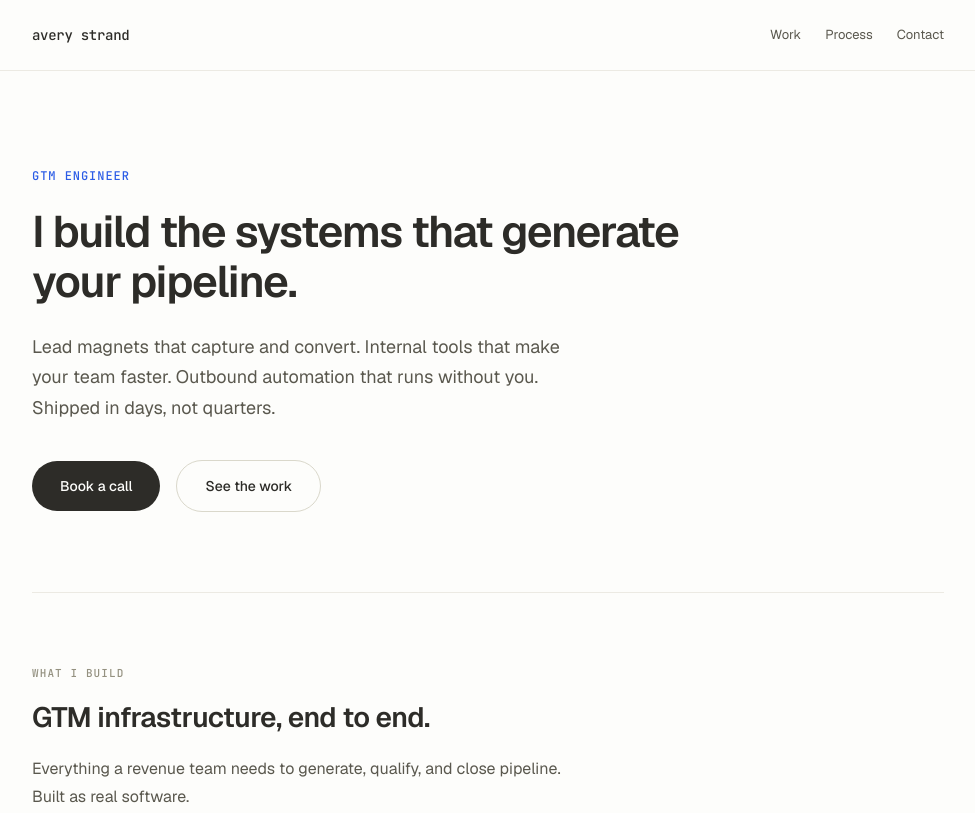
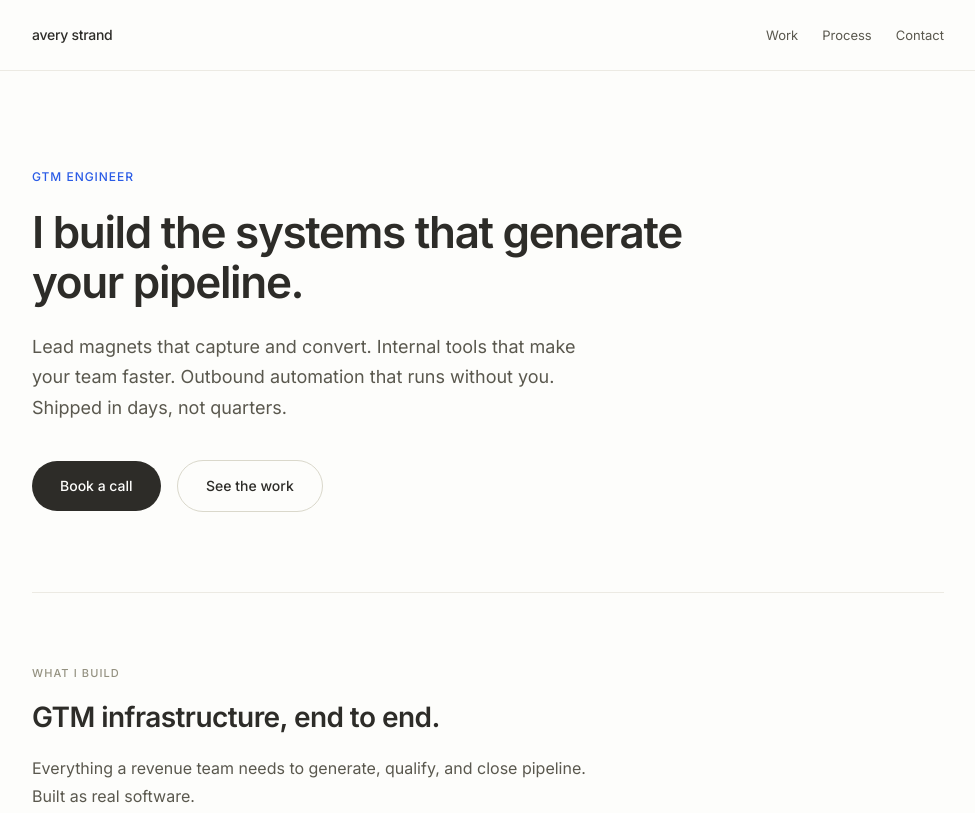
Before and after one commit to averystrand/averystrand.github.io, a plain HTML site: page index.html in a window 1280 px wide. Shown: the top 813 px of the page, without its empty margins (152-1127 px from the left). Drawn offline with nearby package versions, Linux system fonts and the light colour scheme.

Commit message:
Swap fonts to Inter, drop JetBrains Mono

```diff
--- a/index.html
+++ b/index.html
@@ -7,7 +7,7 @@
 <meta name="description" content="I build GTM infrastructure that generates pipeline. Lead magnets, internal tools, outbound automation, CRM wiring. TypeScript, shipped in days.">
 <link rel="preconnect" href="https://fonts.googleapis.com">
 <link rel="preconnect" href="https://fonts.gstatic.com" crossorigin>
-<link href="https://fonts.googleapis.com/css2?family=Geist:wght@300;400;500;600&family=JetBrains+Mono:wght@400;500&display=swap" rel="stylesheet">
+<link href="https://fonts.googleapis.com/css2?family=Inter:wght@300;400;500;600&display=swap" rel="stylesheet">
 <style>
   :root {
     --sand-50: #FDFDFB;
@@ -29,7 +29,7 @@
   * { box-sizing: border-box; margin: 0; padding: 0; }
 
   body {
-    font-family: 'Geist', -apple-system, system-ui, sans-serif;
+    font-family: 'Inter', -apple-system, system-ui, sans-serif;
     color: var(--ink);
     background: var(--sand-50);
     line-height: 1.6;
@@ -53,7 +53,7 @@
     align-items: center;
   }
   .nav-name {
-    font-family: 'JetBrains Mono', monospace;
+    font-family: 'Inter', sans-serif;
     font-size: 14px;
     font-weight: 500;
     letter-spacing: -0.02em;
@@ -77,7 +77,7 @@
     padding: 96px 0 80px;
   }
   .hero-label {
-    font-family: 'JetBrains Mono', monospace;
+    font-family: 'Inter', sans-serif;
     font-size: 12px;
     font-weight: 500;
     text-transform: uppercase;
@@ -137,7 +137,7 @@
     border-top: 1px solid var(--sand-200);
   }
   .section-label {
-    font-family: 'JetBrains Mono', monospace;
+    font-family: 'Inter', sans-serif;
     font-size: 11px;
     font-weight: 500;
     text-transform: uppercase;
@@ -207,7 +207,7 @@
     padding: 32px 28px;
   }
   .work-card .tag {
-    font-family: 'JetBrains Mono', monospace;
+    font-family: 'Inter', sans-serif;
     font-size: 11px;
     font-weight: 500;
     text-transform: uppercase;
@@ -263,7 +263,7 @@
     text-align: left;
   }
   .process-num {
-    font-family: 'JetBrains Mono', monospace;
+    font-family: 'Inter', sans-serif;
     font-size: 32px;
     font-weight: 500;
     color: var(--sand-300);
```
